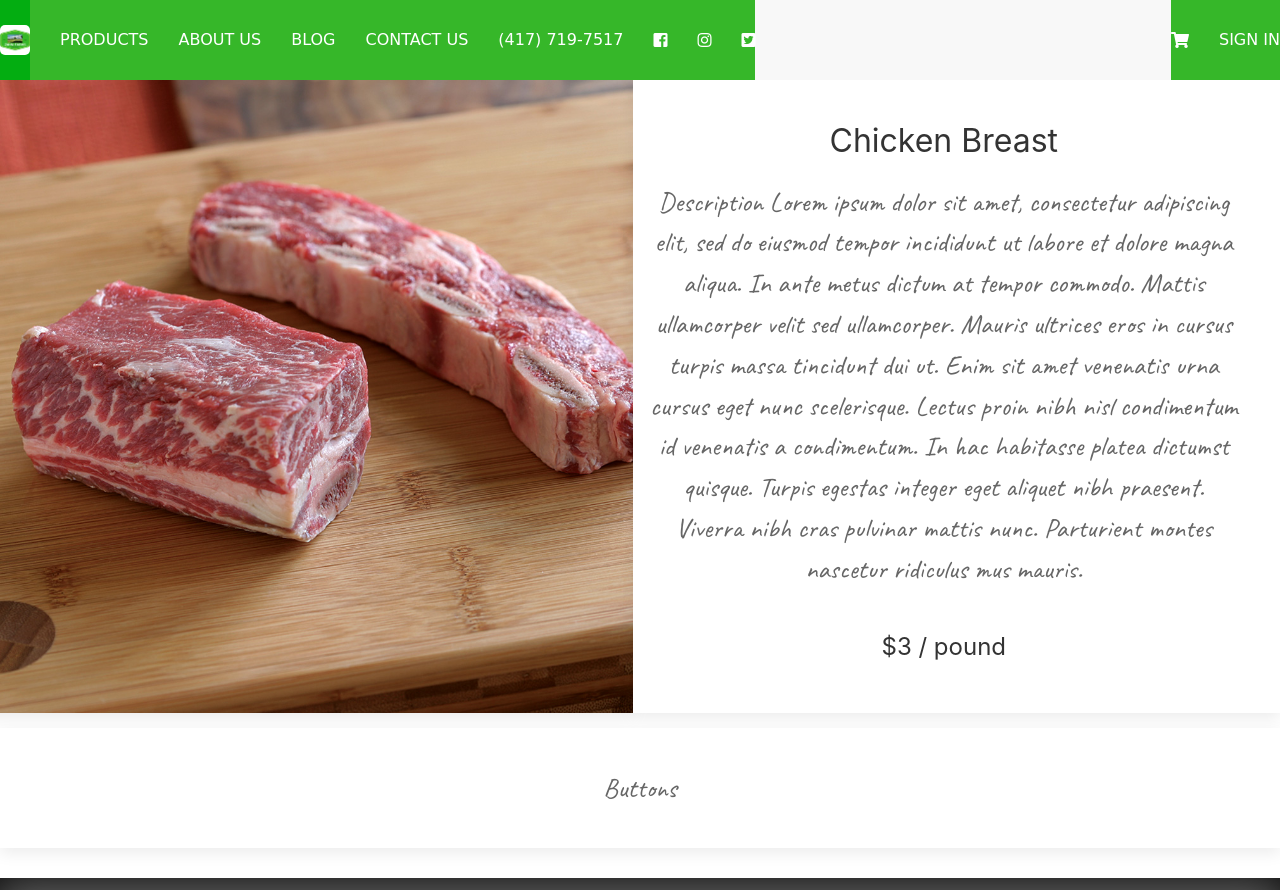
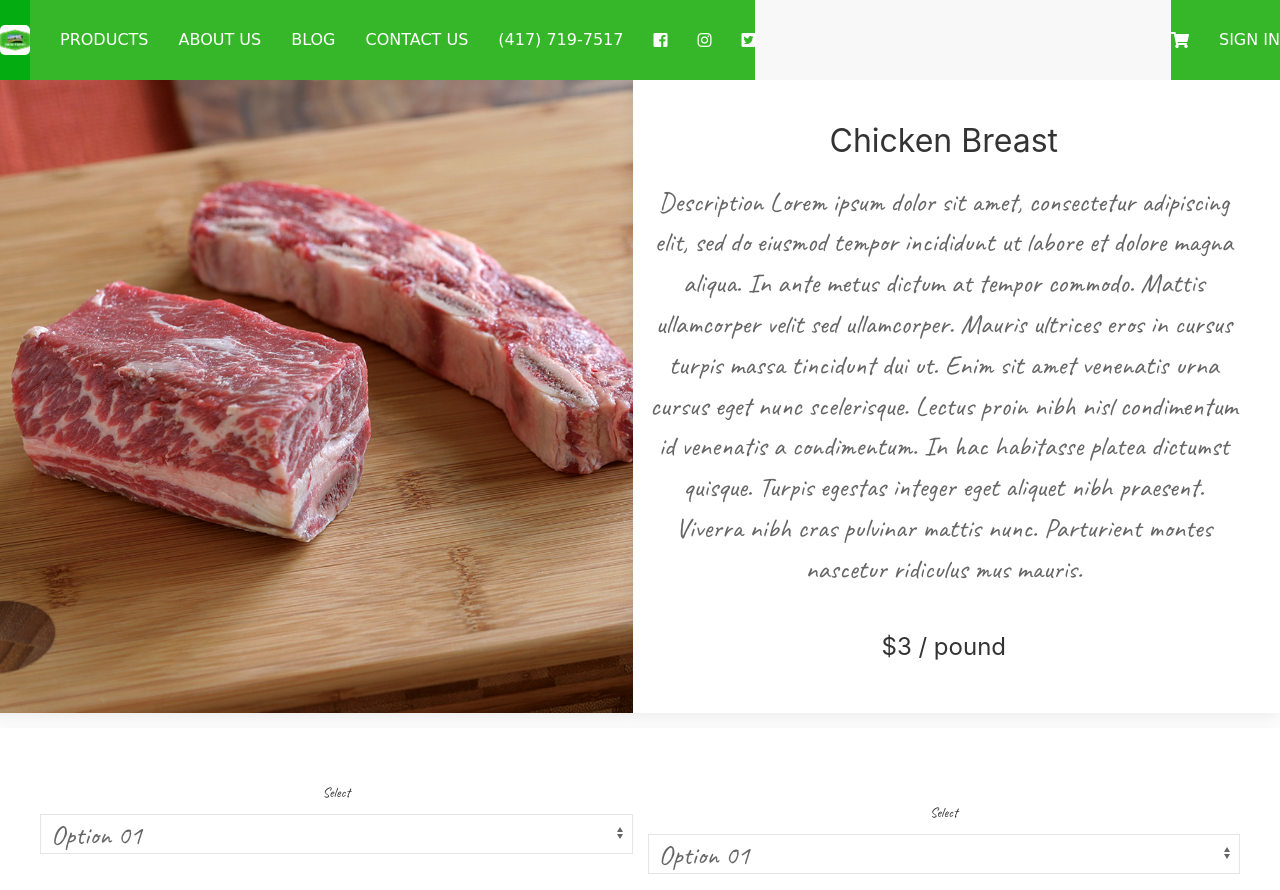
Before and after one commit to WalkerTxsRngr7/ZahnFarms, a PHP site: page /Home-Server-Website/product.php in a window 1280 px wide. Shown: the top 890 px of the page. Run offline with PHP 8.4, Linux system fonts and the light colour scheme; data comes from the database, SQL or seed files in the repository; some libraries are stand-ins or nearby versions.

Commit message:
Beginning creating buttons for the product page

```diff
--- a/includes/navbar.php
+++ b/includes/navbar.php
@@ -14,8 +14,11 @@
                             <?php
                             $servername = "127.0.0.1";
                             $username = "root";
-                            $password = "arizona";
-                            $dbname = "teaching";
+                            // $password = "arizona";
+                            // $dbname = "teaching";
+                            $password = "";
+                            $dbname = "zahnFarms";
+
                             $sql = "SELECT * FROM links";
                             $conn = new mysqli($servername, $username, $password, $dbname);
                             $result = $conn->query($sql);
--- a/includes/oop.php
+++ b/includes/oop.php
@@ -1,10 +1,10 @@
 <?php
 $servername = "localhost";
 $username = "root";
+// $password = "";
+// $dbname = "teaching";
 $password = "";
-$dbname = "teaching";
-//$password = "";
-//$dbname = "zahnFarms";
+$dbname = "zahnFarms";
 // Create connection
 
 
--- a/index.php
+++ b/index.php
@@ -60,7 +60,7 @@
   <div class="uk-grid-small uk-child-width-1-4@s uk-flex-center uk-text-center" uk-grid>
     <!-- TODO Created dynamically from database -->
     <a href="products.php"><!--? Put class="uk-flex-last" for out of season items -->
-      <div class="uk-card uk-card-default">
+      <div class="uk-card uk-card-default" value="beef">
         <div class="uk-card-media-top">
           <img src="images/beef.jpg" alt="">
         </div>
--- a/product.php
+++ b/product.php
@@ -74,43 +74,48 @@
          </div>
     <!-- </div> -->
     <div class="uk-width-expand">
-      <div class="uk-card uk-card-default uk-card-body">Buttons</div>
+      <div class="uk-card uk-card-default uk-card-body">
+        <div class="uk-grid-small uk-child-width-1-2@s uk-flex-center uk-text-center" uk-grid>
+          <div class="uk-margin">
+            <label class="uk-form-label" for="form-stacked-select">Select</label>
+            <div class="uk-form-controls">
+              <select class="uk-select" id="form-stacked-select">
+                <option>Option 01</option>
+                <option>Option 02</option>
+              </select>
             </div>
           </div>
-
-
-<!--
-  <p class="desc">Click on a circle to learn more!</p>
-  <div class="categories">
-    <div class="ctgContainer">
-      <img src="images/premiumProducts4.png" class="ctgPic" alt="Local Organics">
-      <div class="overlay">
-        <div class="overlayText">We personally visit the various locations that our products are produced. We do this to ensure that any product purchased is the highest level of quality.</div>
+          <div class="uk-margin">
+            <label class="uk-form-label" for="form-stacked-select">Select</label>
+            <div class="uk-form-controls">
+              <select class="uk-select" id="form-stacked-select">
+                <option>Option 01</option>
+                <option>Option 02</option>
+              </select>
             </div>
-      <div class="text">Local Organics</div>
           </div>
-    <div class="ctgContainer">
-      <img src="images/premiumSpirits.jpg" class="ctgPic" alt="Spirits">
-      <div class="overlay">
-        <div class="overlayText">AgSelect distributes premium beverage products to the Midwestern US markets.</div>
+          <!-- <button class="uk-button uk-button-default" type="button">Dropdown</button>
+          <div uk-dropdown>
+            <ul class="uk-nav uk-dropdown-nav">
+              <select name=”subject” multiple>
+                <option value=”math”>Math</option>
+                <option value=”english”>English</option>
+                <option value=”science”>Science</option>
+                <option value=”biology”>Biology</option>
+              </select>
+              <li class="uk-active"><a href="#">Active</a></li>
+              <li><a href="#">Item</a></li>
+              <li class="uk-nav-header">Header</li>
+              <li><a href="#">Item</a></li>
+              <li><a href="#">Item</a></li>
+              <li class="uk-nav-divider"></li>
+              <li><a href="#">Item</a></li>
+            </ul>
+          </div> -->
         </div>
-      <div class="text">Spirits</div>
       </div>
-    <div class="ctgContainer">
-      <img src="images/organicFarmer.png" class="ctgPic" alt="Supports Local Farmers">
-      <div class="overlay">
-        <div class="overlayText">AgSelect searches out the best of breed producers of niche products and distributes those products directly to the market.</div>
     </div>
-      <div class="text">Supports Local Farmers</div>
   </div>
-    <div class="ctgContainer">
-      <img src="images/labels.jpg" class="ctgPic" alt="Private Label">
-      <div class="overlay">
-        <div class="overlayText">The opportunity to take one of our high end, premium products, and label it with your company's own brand!</div>
-      </div>
-      <div class="text">Private Label</div>
-    </div>
-  </div> -->
 
  <!-- TODO Change info -->
   <footer class="footer">
```
Also changed, not shown: products.php (+0 -34 lines). Lines whose indentation alone changed are shown as unchanged.
